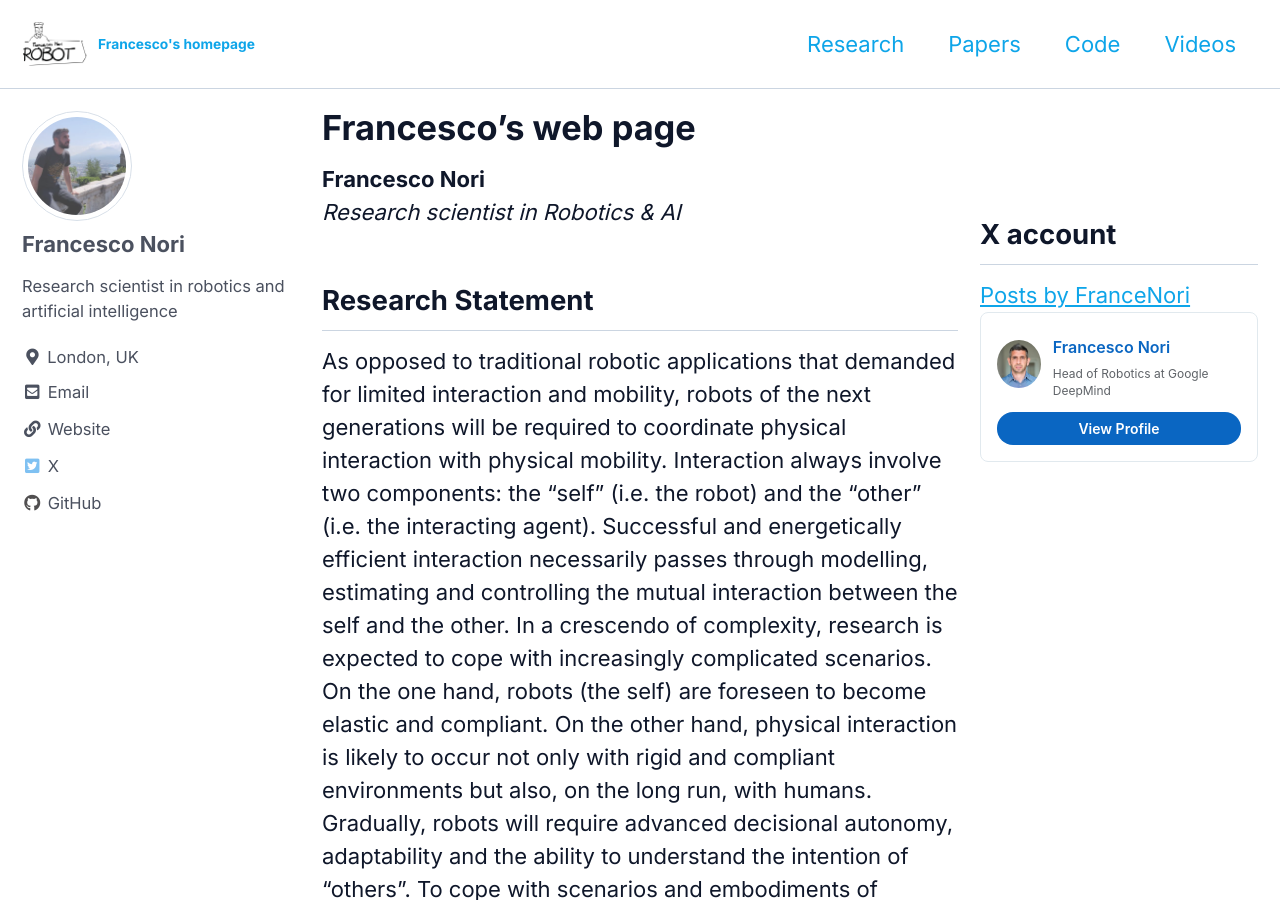
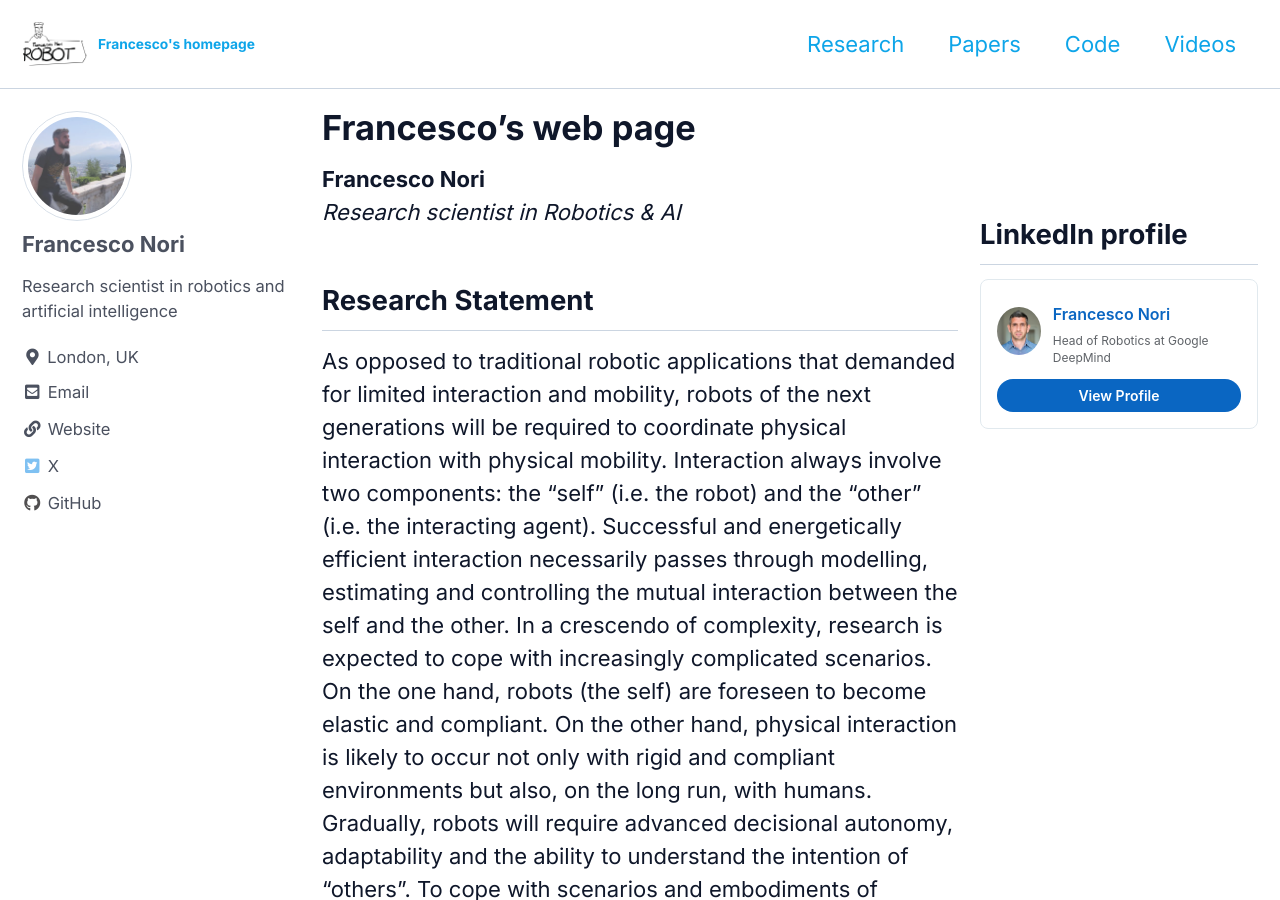
Before and after one commit to iron76/iron76.github.io, a Jekyll site: the page built from index.html, in a window 1280 px wide and 900 px high. Built offline with Jekyll 4.4.1, drawn with Linux system fonts in a browser that asks for light colours; cached includes are drawn as plain includes; the list of posts is cut into pages by our own code; comment, search, counter and statistics services are not loaded.

Commit message:
Update index.html sidebar

```diff
--- a/index.html
+++ b/index.html
@@ -137,12 +137,6 @@
 </body>
 
 <aside class="sidebar__right {% if page.toc_sticky %}sticky{% endif %}">
-	<h2>X account</h2>
-	<div><a class="twitter-timeline" data-height="500" data-theme="light"
-			data-chrome="noheader nofooter noborders transparent"
-			href="https://x.com/FranceNori?ref_src=twsrc%5Etfw">Posts by FranceNori</a>
-		<script async src="https://platform.twitter.com/widgets.js" charset="utf-8"></script>
-	</div>
-
+	<h2>LinkedIn profile</h2>
 	{% include linkedin-profile.html %}
 </aside>
```
